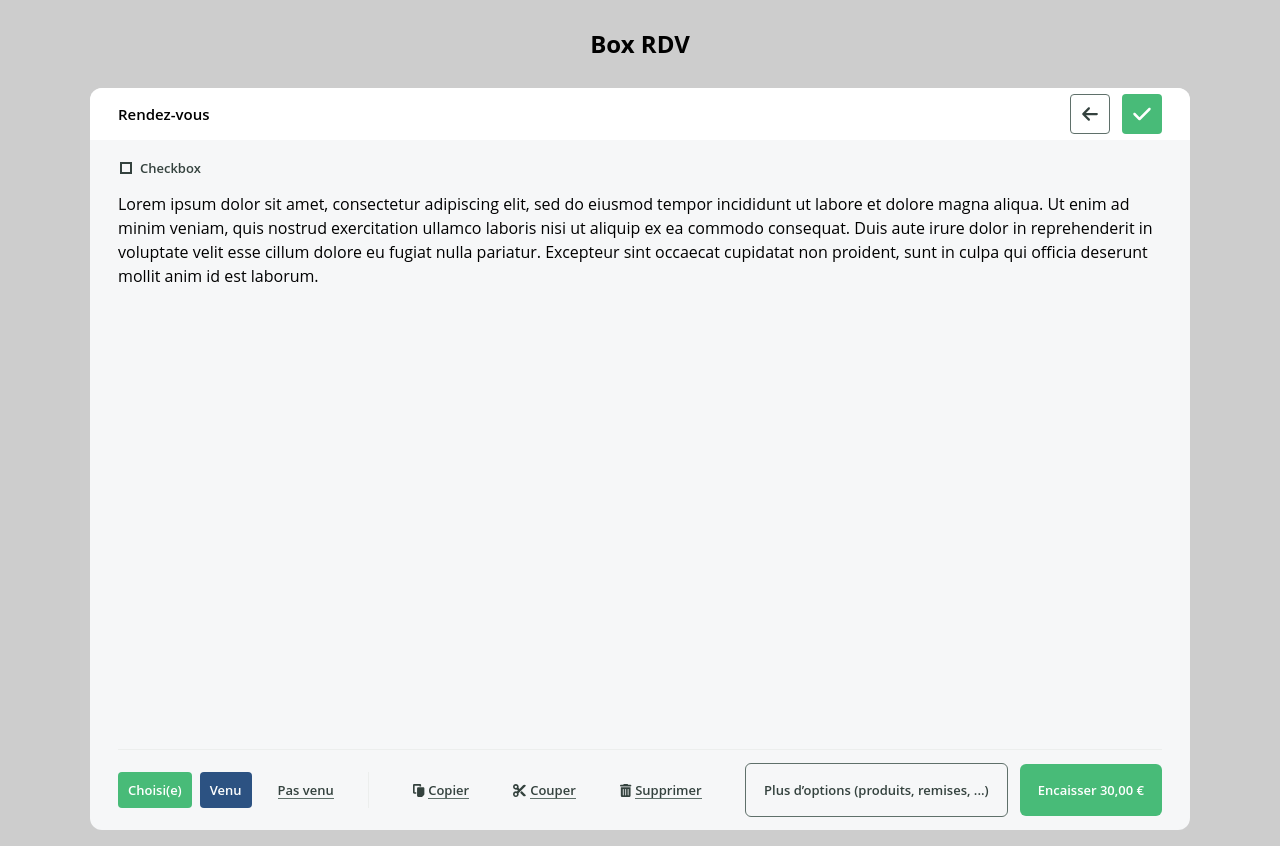
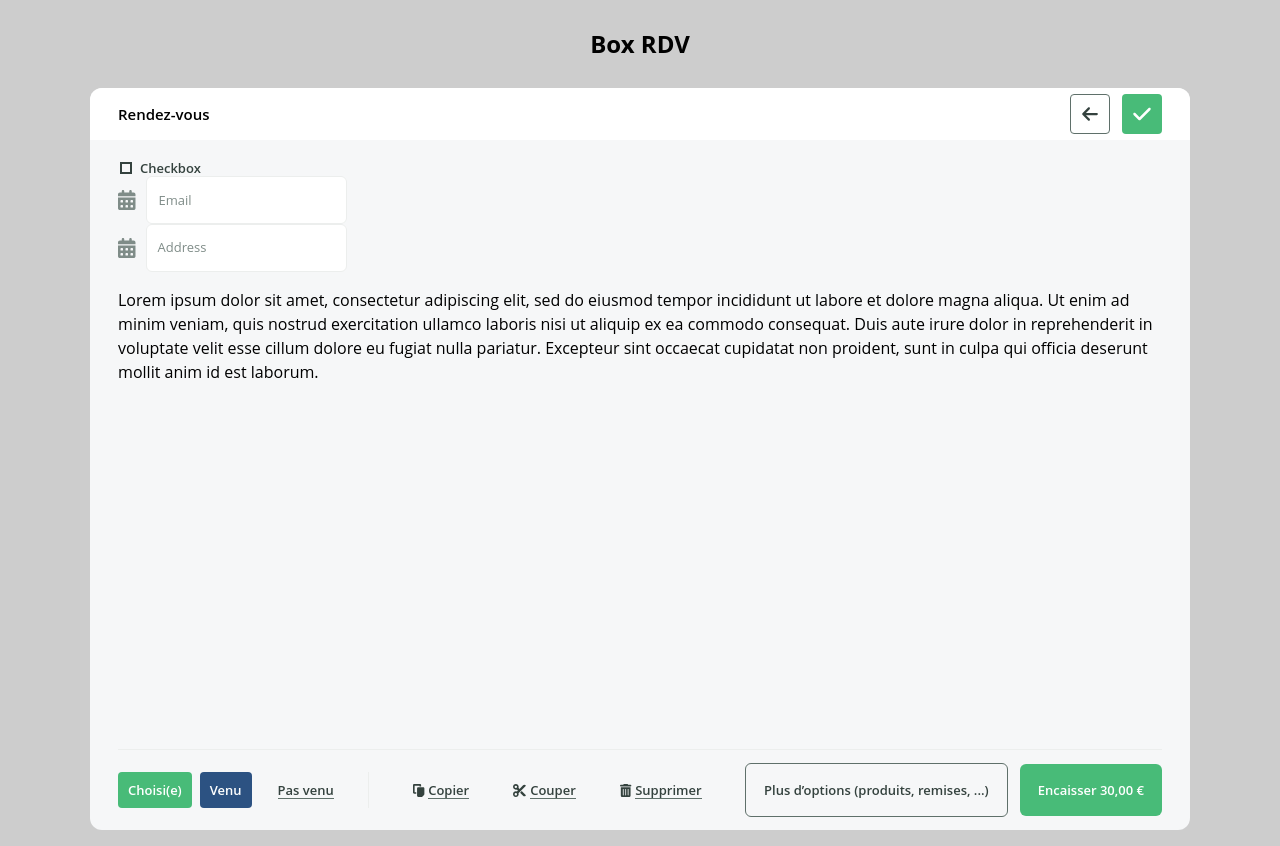
Before and after one commit to OksanaPopovichenko/Box-RDV, a React (Create React App) app: page / in a window 1280 px wide. Built offline with nearby package versions, Linux system fonts and the light colour scheme.

Commit message:
:sparkles: Added Input component

```diff
--- /dev/null
+++ b/src/components/atoms/Input/Input.tsx
@@ -0,0 +1,74 @@
+/* eslint-disable no-unneeded-ternary */
+import React, { ReactNode, useState, useRef } from "react";
+
+interface InputProps {
+  type: "simple" | "labelInside" | "double";
+  placeholder?: string;
+  className?: string;
+  value?: string;
+  setValue?: (value: string) => void;
+  icon?: ReactNode;
+}
+
+export default function Input(props: InputProps): JSX.Element {
+  const { type, placeholder, className, value, setValue, icon } = props;
+
+  const [inputValue, setInputValue] = useState(value ? value : "");
+  const inputRef = useRef<HTMLInputElement>(null);
+
+  const handleChange = (e: React.ChangeEvent<HTMLInputElement>) => {
+    const newValue = e.target.value;
+    setInputValue(newValue);
+
+    if (setValue) {
+      setValue(newValue);
+    }
+  };
+
+  const handleLabelClick = () => {
+    if (inputRef.current) {
+      inputRef.current.focus();
+    }
+  };
+
+  const typeList: { [key: string]: string } = {
+    simple:
+      "border border-[#ECEEED] rounded-md px-3 py-4 focus:outline-none focus:border-[#48BB78] focus:shadow-sm",
+    double: "",
+    labelInside:
+      "border border-[#ECEEED] rounded-md px-3 py-4 focus:outline-none focus:border-[#48BB78] focus:shadow-sm",
+    common: "text-[13px] leading-4 h-12 placeholder-[#7F8C88] cursor-text",
+  };
+
+  return (
+    <div className="flex flex-row items-center gap-2.5">
+      {icon && <div className="text-[#7F8C88] text-xl">{icon}</div>}
+      <div className="relative">
+        <input
+          type="text"
+          placeholder={type !== "labelInside" ? placeholder : ""}
+          className={`${typeList.common} ${typeList[type]} ${
+            inputValue && type === "labelInside" ? "pt-6 pb-2" : ""
+          } ${className || ""}`}
+          value={inputValue}
+          onChange={handleChange}
+          ref={inputRef}
+        />
+        {type === "labelInside" && (
+          <label
+            className={`absolute left-3 cursor-pointer text-[#7F8C88] transition-all ${
+              inputValue
+                ? "top-2 text-[12px] text-[#7F8C88] leading-4"
+                : "top-3.5 text-[13px]"
+            }`}
+            htmlFor="input"
+            onClick={handleLabelClick}
+            aria-hidden="true"
+          >
+            {placeholder}
+          </label>
+        )}
+      </div>
+    </div>
+  );
+}
--- a/src/components/atoms/index.tsx
+++ b/src/components/atoms/index.tsx
@@ -1,4 +1,5 @@
 import Button from "./Button/Button";
 import Checkbox from "./Checkbox/Checkbox";
+import Input from "./Input/Input";
 
-export { Button, Checkbox };
+export { Button, Checkbox, Input };
--- a/src/pages/Homepage/App.tsx
+++ b/src/pages/Homepage/App.tsx
@@ -1,15 +1,19 @@
 import React, { useState } from "react";
 import { FontAwesomeIcon } from "@fortawesome/react-fontawesome";
-import { faArrowLeft, faCheck } from "@fortawesome/free-solid-svg-icons";
-import { Button, Checkbox } from "../../components/atoms";
+import {
+  faArrowLeft,
+  faCalendarAlt,
+  faCheck,
+} from "@fortawesome/free-solid-svg-icons";
+import { Button, Checkbox, Input } from "../../components/atoms";
 import { Card, ButtonGroup } from "../../components/molecules";
 import { Tabbar } from "../../components/organisms";
 
 function App(): JSX.Element {
-  const [agree, setAgree] = useState(false);
+  const [fullDay, setFullDay] = useState(false);
 
   const handleCheckboxChange = () => {
-    setAgree(!agree);
+    setFullDay(!fullDay);
   };
 
   return (
@@ -53,7 +57,18 @@ function App(): JSX.Element {
               onChange={handleCheckboxChange}
               name="agree"
               label="Checkbox"
-              checked={agree}
+              checked={fullDay}
+            />
+
+            <Input
+              type="simple"
+              placeholder="Email"
+              icon={<FontAwesomeIcon icon={faCalendarAlt} />}
+            />
+            <Input
+              type="labelInside"
+              placeholder="Address"
+              icon={<FontAwesomeIcon icon={faCalendarAlt} />}
             />
           </div>
           <div>
```
